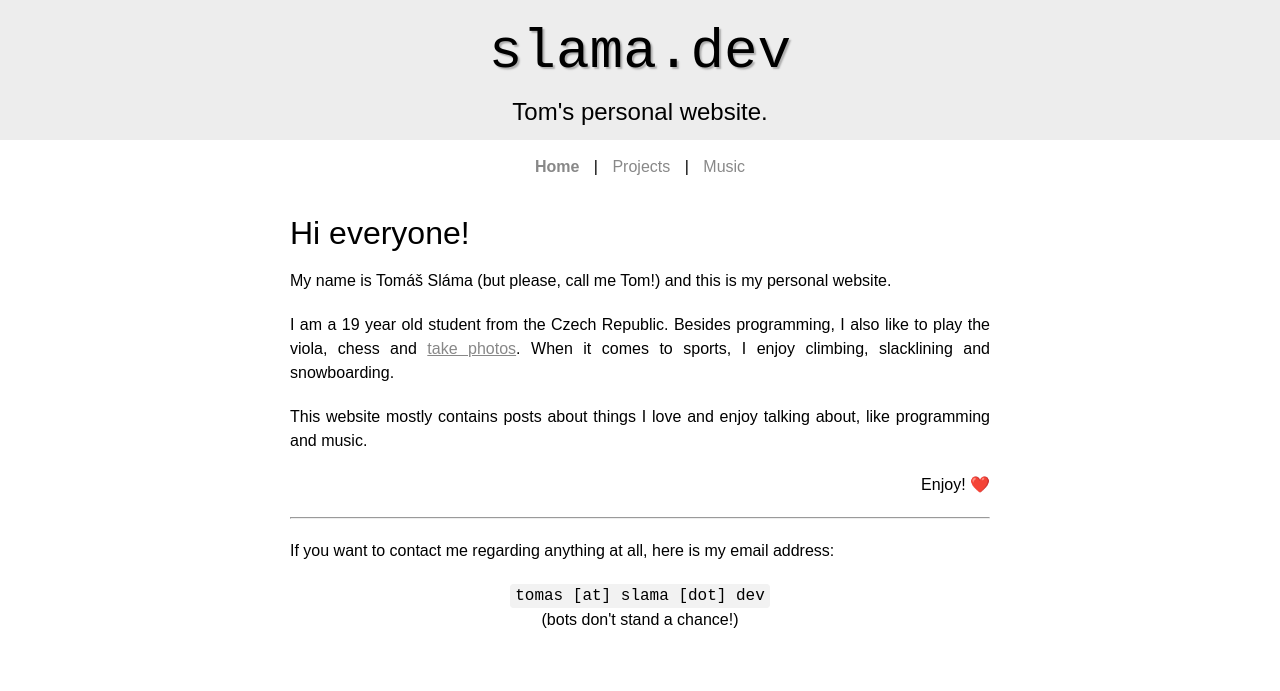
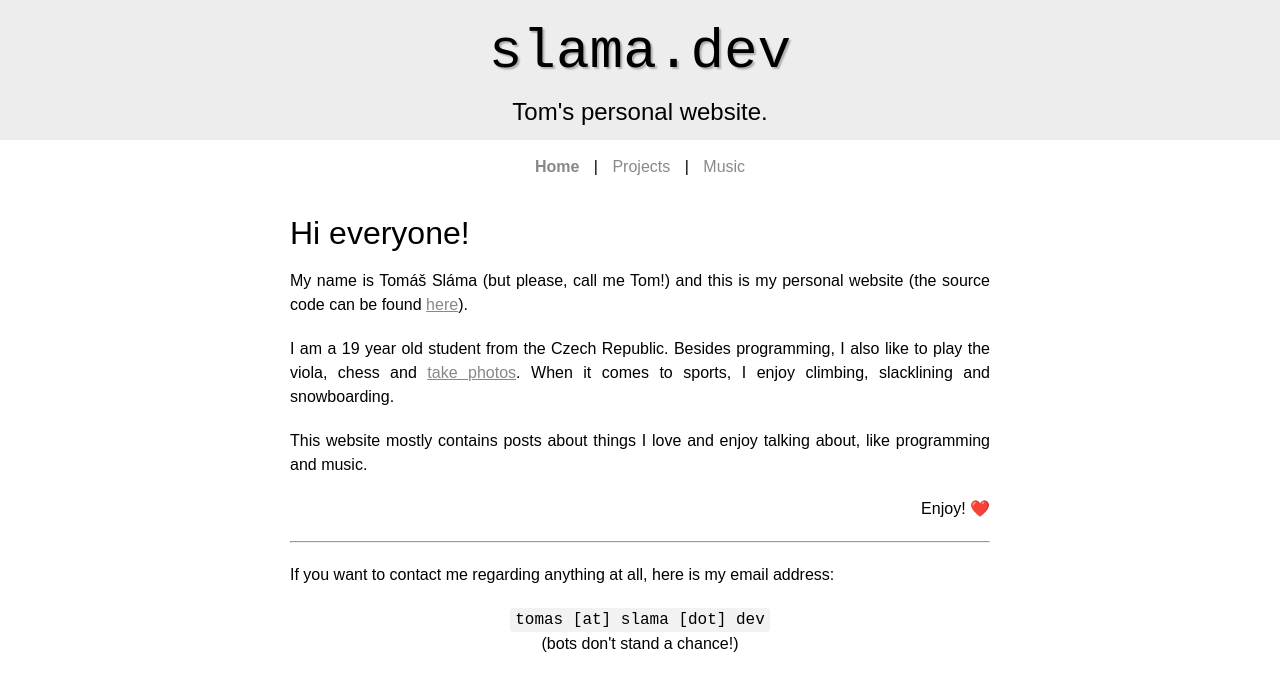
Before and after one commit to xiaoxiae/slama.dev, a Jekyll site: the page built from index.html, in a window 1280 px wide. Shown: the top 691 px of the page. Built offline with Jekyll 4.4.1, drawn with Linux system fonts in a browser that asks for light colours.

Commit message:
add links to page source and to GitHub profile

```diff
--- a/index.html
+++ b/index.html
@@ -5,7 +5,7 @@
 
 <h1>Hi everyone!</h1>
 
-<p>My name is Tomáš Sláma (but please, call me Tom!) and this is my personal website.</p>
+<p>My name is Tomáš Sláma (but please, call me Tom!) and this is my personal website (the source code can be found <a href="https://github.com/xiaoxiae/slama.dev">here</a>).</p>
 
 <p>I am a 19 year old student from the Czech Republic.
 Besides programming, I also like to play the viola, chess and <a href="https://www.instagram.com/tomas.slama/">take photos</a>.
```
Also changed, not shown: projects.md (+2 -0 lines).
